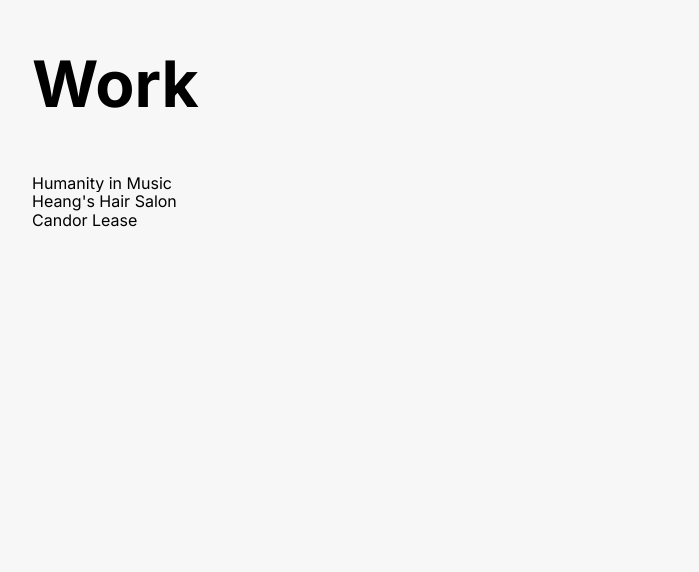
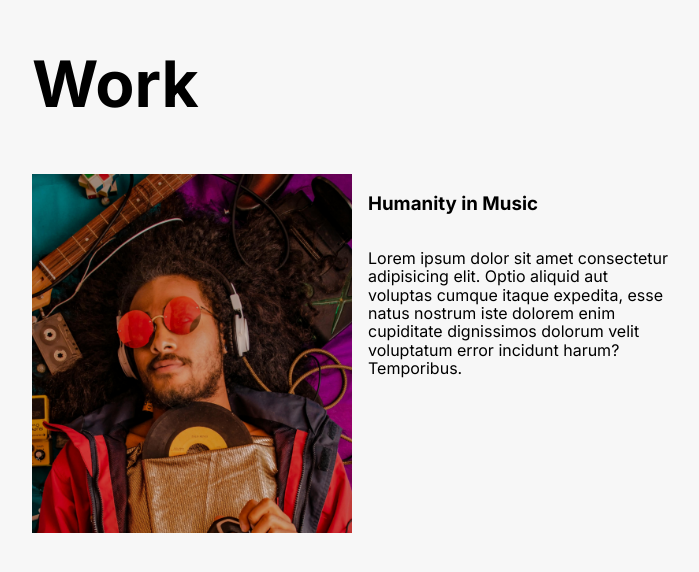
Before and after one commit to wajeff/portfolio-website, a React (Vite) app: page / in a window 1280 px wide. Shown: the part 1018-1590 px from the top of the page, without its empty margins (352-1051 px from the left). Built offline with nearby package versions, Linux system fonts and the light colour scheme.

Commit message:
Fixed scroll bug on work__title Added template for works: image, h3, p Added humanity-in-music.png to assets

```diff
--- a/src/components/Hero/Hero.module.css
+++ b/src/components/Hero/Hero.module.css
@@ -21,7 +21,7 @@
     flex: 1 1 100%;
     font-size:.9rem;
     list-style: none;
-    overflow: hidden;
+
 }
 .hero__paragraph{
     font-size: 4rem;
--- a/src/components/Work/Work.jsx
+++ b/src/components/Work/Work.jsx
@@ -3,11 +3,27 @@ import styles from './Work.module.css'
 function Work() {
   return (
     <section className = {styles.work}>
-        <h2>Work</h2>
+        <h2 className = {styles.work__title}>Work</h2>
         <section className = {styles.work__container}>
-            <section className={styles["work__works-left"]}>Humanity in Music</section>
-            <section className={styles["work__works-right"]}>Heang's Hair Salon</section>
-            <section className={styles["work__works-left"]}>Candor Lease</section>
+            <section className={styles["work__works-left"]}>
+                <img
+                    className = {styles["work__works-image"]}
+                    src='../../src/assets/Work/humanity-in-music.png'
+                />
+                <section className = {styles["work__works-description"]}>
+                    <h3 className = {styles["work__works-title"]}>Humanity in Music</h3>
+                    <p className = {["styles.work__works-paragraph"]}>
+                        Lorem ipsum dolor sit amet consectetur adipisicing elit. Optio aliquid aut voluptas cumque itaque expedita, esse natus nostrum iste dolorem enim cupiditate dignissimos dolorum velit voluptatum error incidunt harum? Temporibus.
+                    </p>
+                </section>
+
+            </section>
+            <section className={styles["work__works-right"]}>
+
+            </section>
+            <section className={styles["work__works-left"]}>
+
+            </section>
         </section>
     </section>
   )
--- a/src/components/Work/Work.module.css
+++ b/src/components/Work/Work.module.css
@@ -6,11 +6,38 @@
     padding-right: 5%;
     flex-direction: column;
 }
+.work__title{
+    overflow: hidden;
+}
+.work__container{
+
+}
+
 .work__works-left{
+    display:flex;
     min-width: 50vw;
     max-width: 50vw;
+    /* flex-direction: column; */
 }
+.work__works-description{
+    display:flex;
+    flex-direction: column;
+    margin-left: 1rem;
+}
+.work__works-image{
+    object-fit: fill;
+    min-width: 25vw;
+    max-width: 25vw;
+}
+
 .work__works-right{
     min-width: 50vw;
     max-width: 50vw;
 }
+.work__works-title{
+
+}
+.styles.work__works-paragraph{
+    min-width: 25vw;
+    max-width: 25vw;
+}
```
Also changed, not shown: src/assets/Work/humanity-in-music.png (added).
